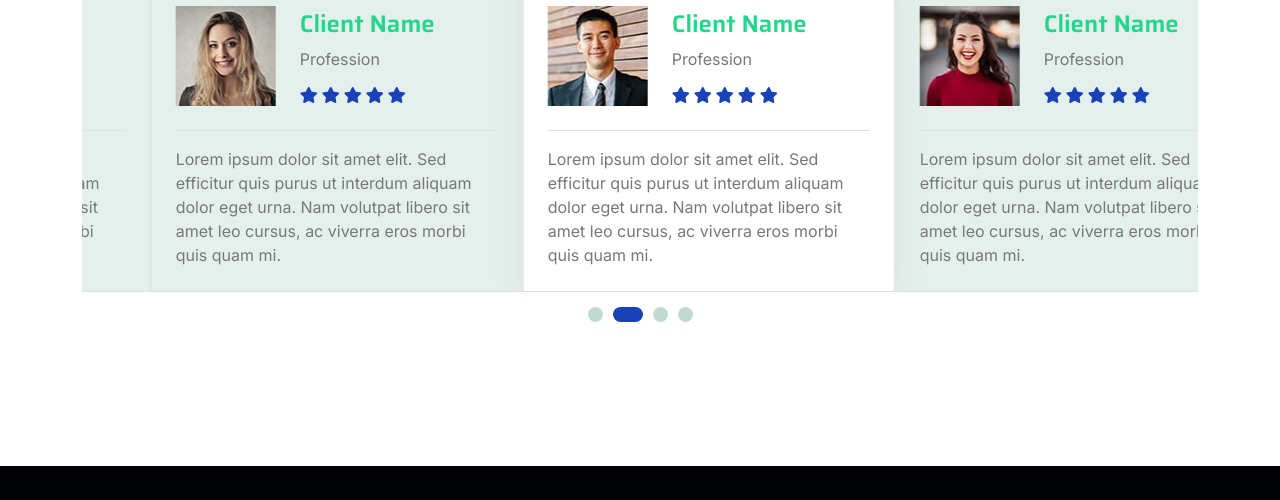
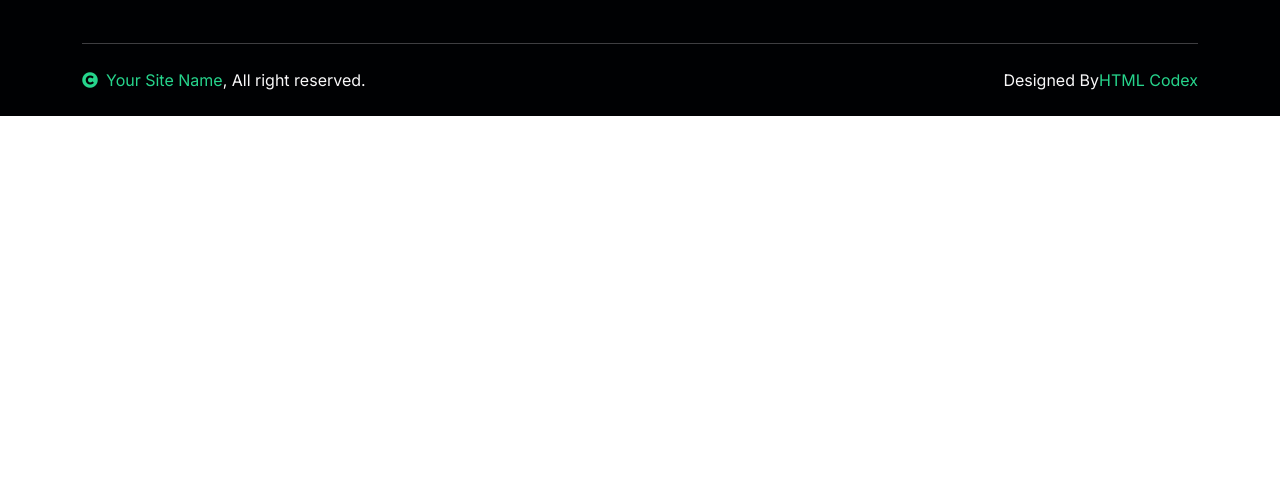
Before and after one commit to ZaneSolutions5855/freehost.github.io, a plain HTML site: page testimonial.html in a window 1280 px wide. Shown: the part 914-1414 px from the top of the page. After the commit the page ends 1030 px from the top, so only its background shows below. Drawn offline with nearby package versions, Linux system fonts and the light colour scheme.

Commit message:
check basic

```diff
--- a/testimonial.html
+++ b/testimonial.html
@@ -157,7 +157,7 @@
 
 
         <!-- Testimonial Start -->
-        <div class="container-fluid testimonial py-5 my-5">
+     <!--   <div class="container-fluid testimonial py-5 my-5">
             <div class="container py-5">
                 <div class="text-center mx-auto pb-5 wow fadeIn" data-wow-delay=".3s" style="max-width: 600px;">
                     <h5 class="text-primary">Our Testimonial</h5>
@@ -250,7 +250,7 @@
                     </div>
                 </div>
             </div>
-        </div>
+        </div> -->
 
         <!-- Testimonial End -->
 
```
Also changed, not shown: index.html (+2 -2 lines).
